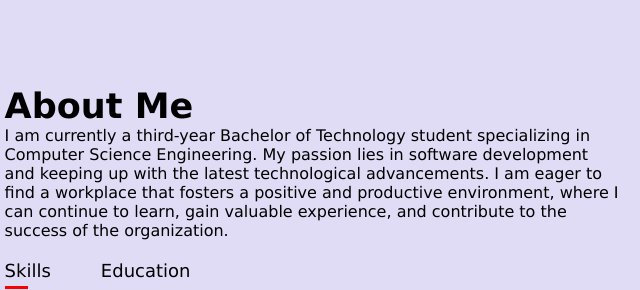
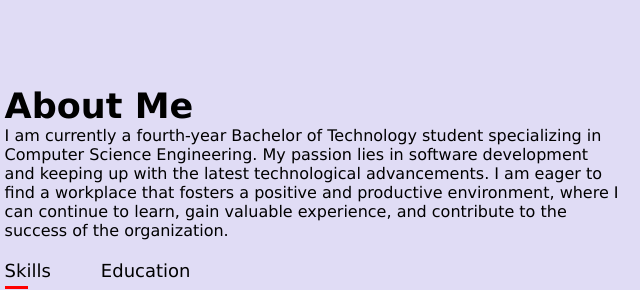
Before and after one commit to Kalash-ror/resume, a plain HTML site: page index.html in a window 1280 px wide. Shown: the part 880-1170 px from the top of the page, 533-1173 px from the left. Drawn offline with nearby package versions, Linux system fonts and the light colour scheme.

Commit message:
Update index.html

```diff
--- a/index.html
+++ b/index.html
@@ -49,7 +49,7 @@
 <br><br><br><br>
             <h1 class="sub">About Me</h1>
             <p>
-              I am currently a third-year Bachelor of Technology student specializing in Computer Science Engineering. My passion lies in software development and keeping up with the latest technological advancements. I am eager to find a workplace that fosters a positive and productive environment, where I can continue to learn, gain valuable experience, and contribute to the success of the organization.
+              I am currently a fourth-year Bachelor of Technology student specializing in Computer Science Engineering. My passion lies in software development and keeping up with the latest technological advancements. I am eager to find a workplace that fosters a positive and productive environment, where I can continue to learn, gain valuable experience, and contribute to the success of the organization.
             </p>
             <div class="tab-titles">
               <p class="tab-links active-link" onclick="opentab('skills')">
```
